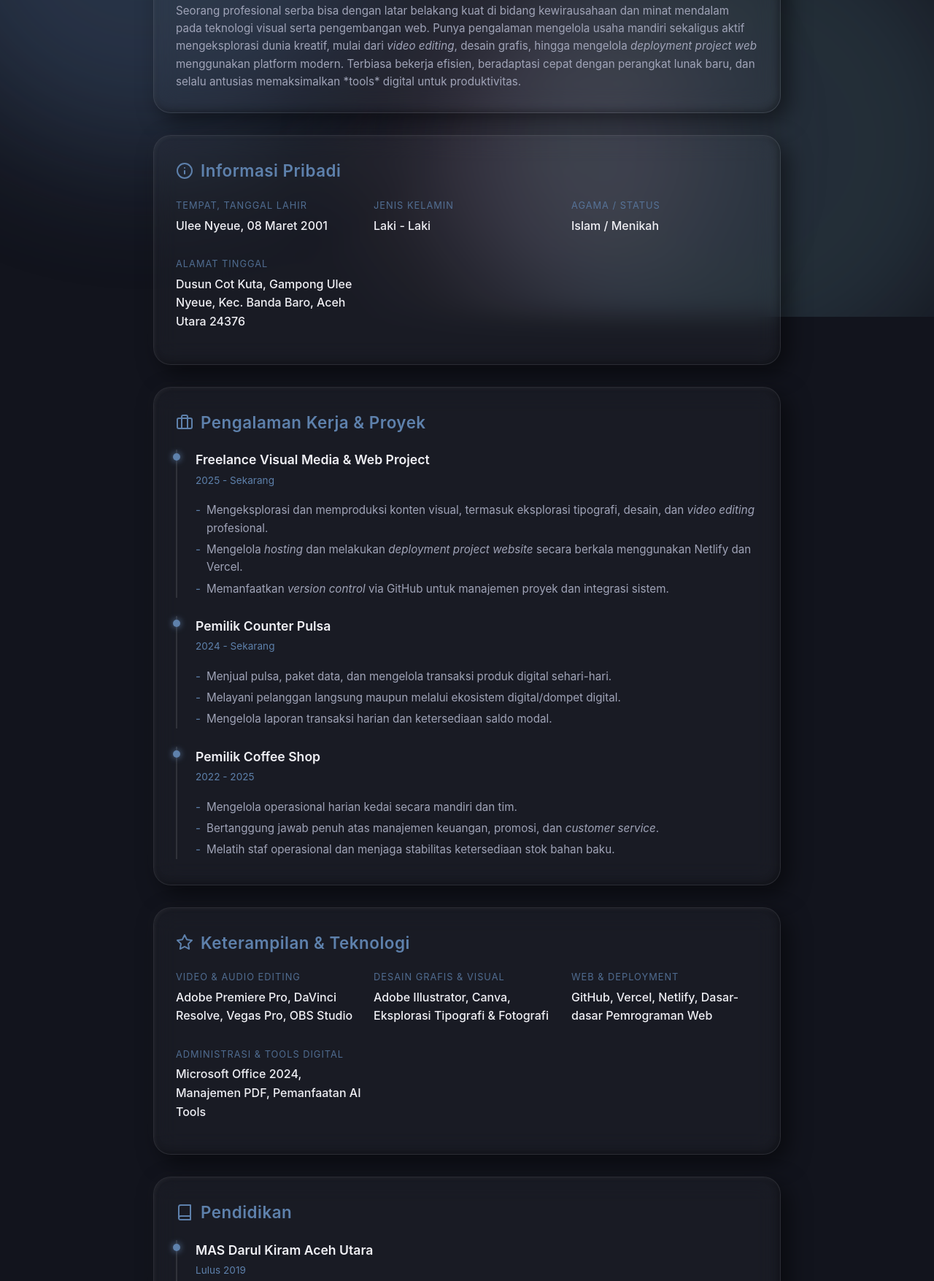
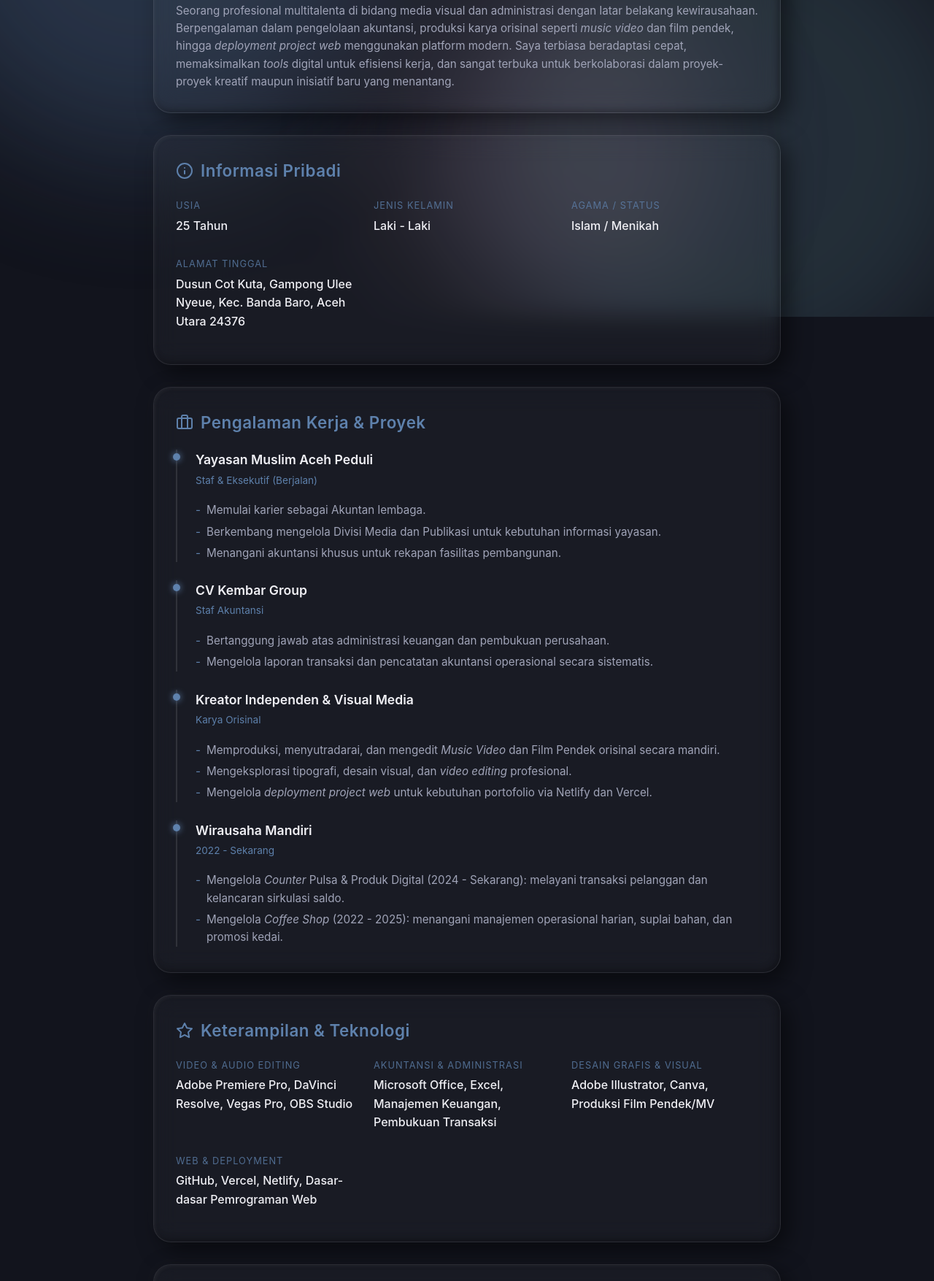
Before and after one commit to Mahyu-Herdi/cvmahyuherdi, a plain HTML site: page index.html in a window 1280 px wide. Shown: the part 366-2121 px from the top of the page at 73% size. Drawn offline with Linux system fonts and the light colour scheme.

Commit message:
Update index.html

```diff
--- a/index.html
+++ b/index.html
@@ -310,7 +310,7 @@
 
             <div class="header-info">
                 <h1>Mahyu Herdi</h1>
-                <p>Digital Enthusiast & Wirausahawan</p>
+                <p>Kreator Digital & Wirausahawan</p>
 
                 <div class="social-links">
                     <a href="https://wa.me/6281294379909" target="_blank" class="social-icon" title="WhatsApp">
@@ -319,16 +319,16 @@
                     <a href="mailto:erbeawebird@gmail.com" class="social-icon" title="Email">
                         <svg viewBox="0 0 24 24" fill="none" stroke="currentColor" stroke-width="2" stroke-linecap="round" stroke-linejoin="round"><path d="M4 4h16c1.1 0 2 .9 2 2v12c0 1.1-.9 2-2 2H4c-1.1 0-2-.9-2-2V6c0-1.1.9-2 2-2z"></path><polyline points="22,6 12,13 2,6"></polyline></svg>
                     </a>
-                    <a href="#" target="_blank" class="social-icon" title="Instagram">
+                    <a href="https://www.instagram.com/mahyu_herdi?igsh=MWYwZTU1amVtajc4dA==" target="_blank" class="social-icon" title="Instagram">
                         <svg viewBox="0 0 24 24" fill="none" stroke="currentColor" stroke-width="2" stroke-linecap="round" stroke-linejoin="round"><rect x="2" y="2" width="20" height="20" rx="5" ry="5"></rect><path d="M16 11.37A4 4 0 1 1 12.63 8 4 4 0 0 1 16 11.37z"></path><line x1="17.5" y1="6.5" x2="17.51" y2="6.5"></line></svg>
                     </a>
-                    <a href="#" target="_blank" class="social-icon" title="Facebook">
+                    <a href="https://www.facebook.com/share/1GQGn4iiAr/" target="_blank" class="social-icon" title="Facebook">
                         <svg viewBox="0 0 24 24" fill="none" stroke="currentColor" stroke-width="2" stroke-linecap="round" stroke-linejoin="round"><path d="M18 2h-3a5 5 0 0 0-5 5v3H7v4h3v8h4v-8h3l1-4h-4V7a1 1 0 0 1 1-1h3z"></path></svg>
                     </a>
-                    <a href="#" target="_blank" class="social-icon" title="YouTube">
+                    <a href="https://youtube.com/@mahyu_herdi?si=_LxpYpvXxtexoUDV" target="_blank" class="social-icon" title="YouTube">
                         <svg viewBox="0 0 24 24" fill="none" stroke="currentColor" stroke-width="2" stroke-linecap="round" stroke-linejoin="round"><path d="M22.54 6.42a2.78 2.78 0 0 0-1.94-2C18.88 4 12 4 12 4s-6.88 0-8.6.46a2.78 2.78 0 0 0-1.94 2A29 29 0 0 0 1 11.75a29 29 0 0 0 .46 5.33 2.78 2.78 0 0 0 1.94 2c1.72.46 8.6.46 8.6.46s6.88 0 8.6-.46a2.78 2.78 0 0 0 1.94-2 29 29 0 0 0 .46-5.33 29 29 0 0 0-.46-5.33z"></path><polygon points="9.75 15.02 15.5 11.75 9.75 8.48 9.75 15.02"></polygon></svg>
                     </a>
-                    <a href="#" target="_blank" class="social-icon" title="Spotify">
+                    <a href="https://open.spotify.com/artist/3FLOui009jvjCgroSj9Q38?si=kHktjh5PRXeibmhwjcagtA" target="_blank" class="social-icon" title="Spotify">
                         <svg viewBox="0 0 24 24" fill="none" stroke="currentColor" stroke-width="2" stroke-linecap="round" stroke-linejoin="round"><circle cx="12" cy="12" r="10"></circle><path d="M8 11.5c2.5-1 6.5-1 9 1"></path><path d="M9 15c2-.5 5-.5 7 .5"></path><path d="M7 8c3-1.5 8-1.5 11 1"></path></svg>
                     </a>
                 </div>
@@ -340,7 +340,7 @@
                 <svg width="24" height="24" viewBox="0 0 24 24" fill="none" stroke="currentColor" stroke-width="2" stroke-linecap="round" stroke-linejoin="round"><path d="M20 21v-2a4 4 0 0 0-4-4H8a4 4 0 0 0-4 4v2"></path><circle cx="12" cy="7" r="4"></circle></svg>
                 Profil Singkat
             </h2>
-            <p>Seorang profesional serba bisa dengan latar belakang kuat di bidang kewirausahaan dan minat mendalam pada teknologi visual serta pengembangan web. Punya pengalaman mengelola usaha mandiri sekaligus aktif mengeksplorasi dunia kreatif, mulai dari <i>video editing</i>, desain grafis, hingga mengelola <i>deployment project web</i> menggunakan platform modern. Terbiasa bekerja efisien, beradaptasi cepat dengan perangkat lunak baru, dan selalu antusias memaksimalkan *tools* digital untuk produktivitas.</p>
+            <p>Seorang profesional multitalenta di bidang media visual dan administrasi dengan latar belakang kewirausahaan. Berpengalaman dalam pengelolaan akuntansi, produksi karya orisinal seperti <i>music video</i> dan film pendek, hingga <i>deployment project web</i> menggunakan platform modern. Saya terbiasa beradaptasi cepat, memaksimalkan <i>tools</i> digital untuk efisiensi kerja, dan sangat terbuka untuk berkolaborasi dalam proyek-proyek kreatif maupun inisiatif baru yang menantang.</p>
         </section>
 
         <section class="panel">
@@ -350,8 +350,9 @@
             </h2>
             <div class="info-grid">
                 <div class="info-item">
-                    <div class="info-label">Tempat, Tanggal Lahir</div>
-                    <div class="highlight">Ulee Nyeue, 08 Maret 2001</div>
+                    <div class="info-label">Usia</div>
+                    <!-- Ini yang nanti diubah otomatis sama JavaScript di bawah -->
+                    <div class="highlight" id="dynamic-age">Menghitung...</div>
                 </div>
                 <div class="info-item">
                     <div class="info-label">Jenis Kelamin</div>
@@ -375,32 +376,40 @@
             </h2>
 
             <div class="timeline-item">
-                <div class="timeline-title">Freelance Visual Media & Web Project</div>
-                <div class="timeline-date">2025 - Sekarang</div>
+                <div class="timeline-title">Yayasan Muslim Aceh Peduli</div>
+                <div class="timeline-date">Staf & Eksekutif (Berjalan)</div>
                 <ul>
-                    <li>Mengeksplorasi dan memproduksi konten visual, termasuk eksplorasi tipografi, desain, dan <i>video editing</i> profesional.</li>
-                    <li>Mengelola <i>hosting</i> dan melakukan <i>deployment project website</i> secara berkala menggunakan Netlify dan Vercel.</li>
-                    <li>Memanfaatkan <i>version control</i> via GitHub untuk manajemen proyek dan integrasi sistem.</li>
+                    <li>Memulai karier sebagai Akuntan lembaga.</li>
+                    <li>Berkembang mengelola Divisi Media dan Publikasi untuk kebutuhan informasi yayasan.</li>
+                    <li>Menangani akuntansi khusus untuk rekapan fasilitas pembangunan.</li>
                 </ul>
             </div>
 
             <div class="timeline-item">
-                <div class="timeline-title">Pemilik Counter Pulsa</div>
-                <div class="timeline-date">2024 - Sekarang</div>
+                <div class="timeline-title">CV Kembar Group</div>
+                <div class="timeline-date">Staf Akuntansi</div>
                 <ul>
-                    <li>Menjual pulsa, paket data, dan mengelola transaksi produk digital sehari-hari.</li>
-                    <li>Melayani pelanggan langsung maupun melalui ekosistem digital/dompet digital.</li>
-                    <li>Mengelola laporan transaksi harian dan ketersediaan saldo modal.</li>
+                    <li>Bertanggung jawab atas administrasi keuangan dan pembukuan perusahaan.</li>
+                    <li>Mengelola laporan transaksi dan pencatatan akuntansi operasional secara sistematis.</li>
                 </ul>
             </div>
 
             <div class="timeline-item">
-                <div class="timeline-title">Pemilik Coffee Shop</div>
-                <div class="timeline-date">2022 - 2025</div>
+                <div class="timeline-title">Kreator Independen & Visual Media</div>
+                <div class="timeline-date">Karya Orisinal</div>
                 <ul>
-                    <li>Mengelola operasional harian kedai secara mandiri dan tim.</li>
-                    <li>Bertanggung jawab penuh atas manajemen keuangan, promosi, dan <i>customer service</i>.</li>
-                    <li>Melatih staf operasional dan menjaga stabilitas ketersediaan stok bahan baku.</li>
+                    <li>Memproduksi, menyutradarai, dan mengedit <i>Music Video</i> dan Film Pendek orisinal secara mandiri.</li>
+                    <li>Mengeksplorasi tipografi, desain visual, dan <i>video editing</i> profesional.</li>
+                    <li>Mengelola <i>deployment project web</i> untuk kebutuhan portofolio via Netlify dan Vercel.</li>
+                </ul>
+            </div>
+
+            <div class="timeline-item">
+                <div class="timeline-title">Wirausaha Mandiri</div>
+                <div class="timeline-date">2022 - Sekarang</div>
+                <ul>
+                    <li>Mengelola <i>Counter</i> Pulsa & Produk Digital (2024 - Sekarang): melayani transaksi pelanggan dan kelancaran sirkulasi saldo.</li>
+                    <li>Mengelola <i>Coffee Shop</i> (2022 - 2025): menangani manajemen operasional harian, suplai bahan, dan promosi kedai.</li>
                 </ul>
             </div>
         </section>
@@ -416,16 +425,16 @@
                     <div class="highlight">Adobe Premiere Pro, DaVinci Resolve, Vegas Pro, OBS Studio</div>
                 </div>
                 <div class="info-item">
+                    <div class="info-label">Akuntansi & Administrasi</div>
+                    <div class="highlight">Microsoft Office, Excel, Manajemen Keuangan, Pembukuan Transaksi</div>
+                </div>
+                <div class="info-item">
                     <div class="info-label">Desain Grafis & Visual</div>
-                    <div class="highlight">Adobe Illustrator, Canva, Eksplorasi Tipografi & Fotografi</div>
+                    <div class="highlight">Adobe Illustrator, Canva, Produksi Film Pendek/MV</div>
                 </div>
                 <div class="info-item">
                     <div class="info-label">Web & Deployment</div>
                     <div class="highlight">GitHub, Vercel, Netlify, Dasar-dasar Pemrograman Web</div>
-                </div>
-                <div class="info-item">
-                    <div class="info-label">Administrasi & Tools Digital</div>
-                    <div class="highlight">Microsoft Office 2024, Manajemen PDF, Pemanfaatan AI Tools</div>
                 </div>
             </div>
         </section>
@@ -437,10 +446,38 @@
             </h2>
             <div class="timeline-item">
                 <div class="timeline-title">MAS Darul Kiram Aceh Utara</div>
-                <div class="timeline-date">Lulus 2019</div>
+                <div class="timeline-date">Alumni 2019</div>
+            </div>
+            <div class="timeline-item">
+                <div class="timeline-title">MTs Jabal Nur Paloh Lada</div>
+                <div class="timeline-date">Alumni</div>
+            </div>
+            <div class="timeline-item">
+                <div class="timeline-title">SD 5 Banda Baro, Gampong Ulee Nyeue</div>
+                <div class="timeline-date">Alumni</div>
             </div>
         </section>
 
     </div>
+
+    <!-- SCRIPT UNTUK MENGHITUNG UMUR OTOMATIS -->
+    <script>
+        document.addEventListener("DOMContentLoaded", function() {
+            // Format tanggal: Tahun-Bulan-Tanggal (08 Maret 2001)
+            const birthDate = new Date('2001-03-08');
+            const today = new Date();
+
+            let age = today.getFullYear() - birthDate.getFullYear();
+            const monthDiff = today.getMonth() - birthDate.getMonth();
+
+            // Mengurangi umur jika bulan belum lewat, atau jika bulan sama tapi tanggal belum lewat
+            if (monthDiff < 0 || (monthDiff === 0 && today.getDate() < birthDate.getDate())) {
+                age--;
+            }
+
+            // Masukkan hasil hitungan ke dalam div yang id-nya 'dynamic-age'
+            document.getElementById("dynamic-age").innerText = age + " Tahun";
+        });
+    </script>
 </body>
 </html>
```
